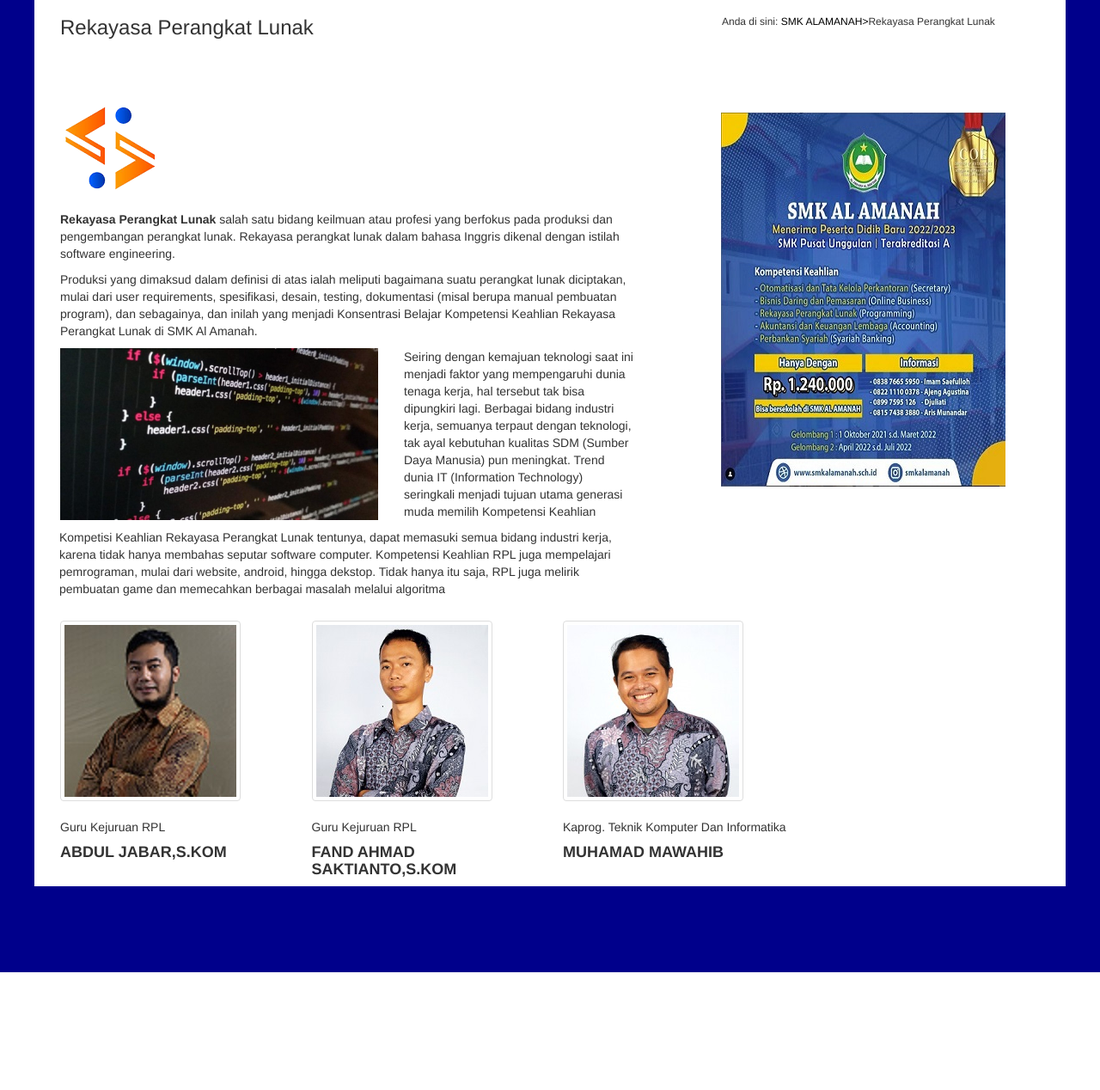
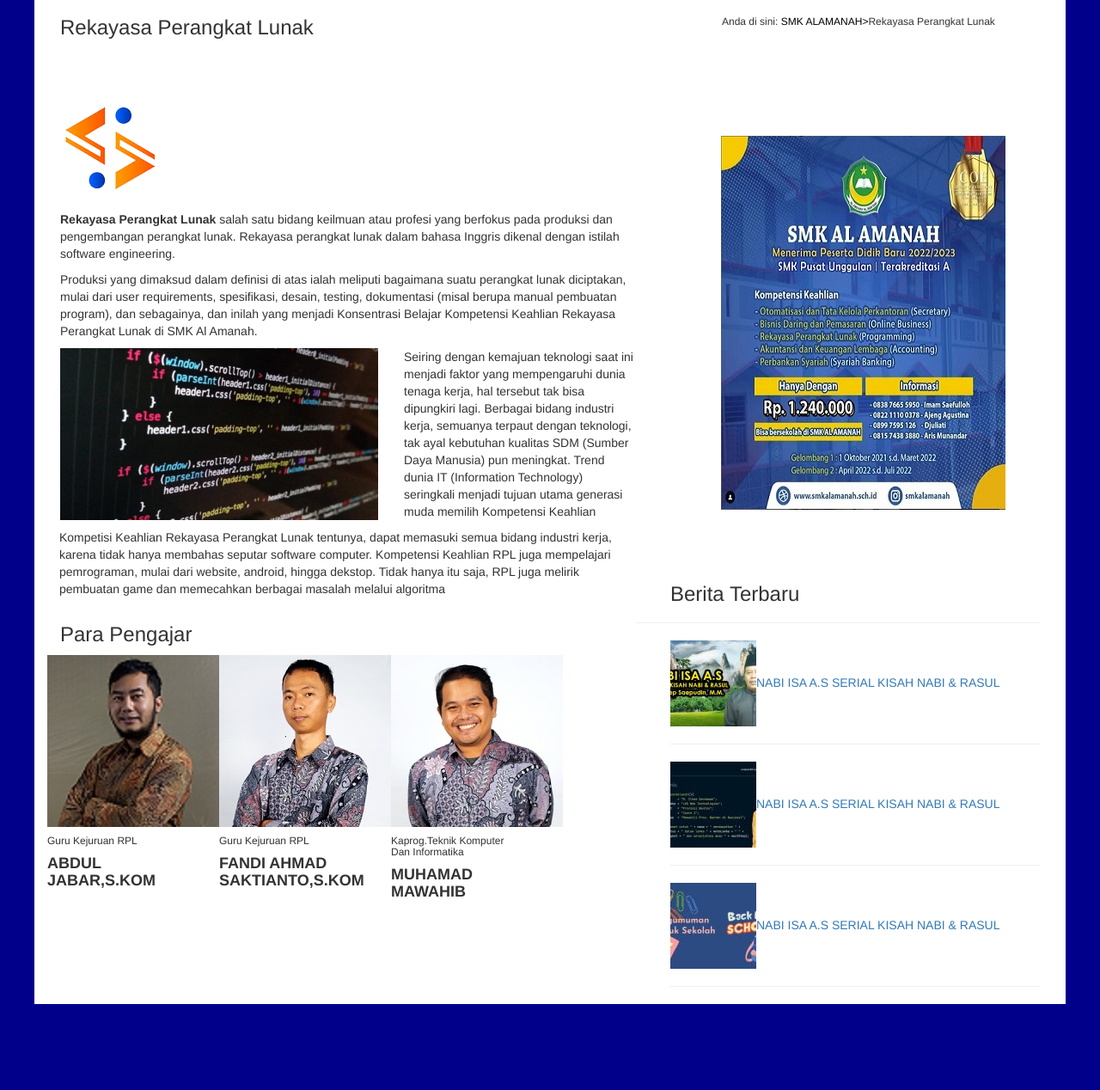
Before and after one commit to NOPAL-GANS/smk-alamanah, a PHP site: page /index2.html in a window 1280 px wide. Shown: the part 51-1319 px from the top of the page at 86% size. Before the commit the page ends 1182 px from the top, so only its background shows below. Run offline with PHP 8.4, Linux system fonts and the light colour scheme.

Commit message:
menambahkan berita pada index2.html

```diff
--- a/index2.html
+++ b/index2.html
@@ -100,30 +100,39 @@
                 </div>
             </div>
         </div>
+</section>
+    <div class="container">
+        <div class="row row-cols-1 row-cols-md-3 g-4">
+            <div class="col-lg-2">
+              <div class="card">
+                <img src="img/jurusan/abdul_jabbar.jpg" class="card-img-top" alt="...">
+                <div class="card-body">
+                  <h6 class="card-title">Guru Kejuruan RPL</h6>
+                  <h4 class="card-text"><b>ABDUL JABAR,S.KOM</b></h4>
+                </div>
+              </div>
+            </div>
+            <div class="col-lg-2">
+              <div class="card">
+                <img src="img/jurusan/fandi_ahmad.jpg" class="card-img-top" alt="...">
+                <div class="card-body">
+                  <h6 class="card-title">Guru Kejuruan RPL</h6>
+                  <h4 class="card-text"><b>FANDI AHMAD SAKTIANTO,S.KOM</b></h4>
+                </div>
+              </div>
+            </div>
+            <div class="col-lg-2">
+              <div class="card">
+                <img src="img/jurusan/mawahib.jpg" class="card-img-top" alt="...">
+                <div class="card-body">
+                  <h6 class="card-title">Kaprog.Teknik Komputer Dan Informatika</h6>
+                  <h4 class="card-text"><b>MUHAMAD MAWAHIB</b></h4>
+                </div>
+              </div>
+            </div>
+          </div>
+    </div>
 
-        <div class="row">
-        <div class="col-lg-12">
-            <div class="col-lg-3">
-                <img class="thumbnail" src="img/jurusan/abdul_jabbar.jpg" alt="">
-                <p class="guru1">Guru Kejuruan RPL</p>
-                <h4><b>ABDUL JABAR,S.KOM</b></h4>
-            </div>
-            <div class="col-lg-3">
-                <img id="thumbnail1" class="thumbnail" src="img/jurusan/fandi_ahmad.jpg" alt="">
-                <p class="guru2">Guru Kejuruan RPL</p>
-                <h4><b>FAND AHMAD
-                    SAKTIANTO,S.KOM
-                </b></h4>
-            </div>
-            <div class="col-lg-3">
-                <img id="thumbnail2" class="thumbnail" src="img/jurusan/mawahib.jpg" alt="">
-                <P class="guru3">Kaprog. Teknik Komputer Dan Informatika</P>
-                <h4><b>MUHAMAD MAWAHIB</b></h4>
-            </div>
-        </div>
-        </div>
-    </div>
-</section>
     <!-- akhir portfolio -->
 
     <!-- brosur -->
@@ -134,6 +143,26 @@
     </div>
     <!-- akhir brosur -->
 
+    <!-- berita -->
+    <div class="container" id="footer">
+        <div class="row">
+          <div class="col-lg-12">
+             <div class="col-lg-6" id="t1">
+               <h3 id="t2">Berita Terbaru</h3>
+              <hr class="hr">
+             <ul>
+              <li style="list-style:none;"><img src="img/jurusan/nabiisa.jpg" alt=""><a href="">NABI ISA A.S SERIAL KISAH NABI & RASUL</a></li>
+              <hr>
+              <li style="list-style:none;"><img src="img/jurusan/codingan.jpg" alt=""><a href="">NABI ISA A.S SERIAL KISAH NABI & RASUL</a></li>
+              <hr>
+              <li style="list-style: none;"><img src="img/jurusan/masuk.jpg" alt=""><a href="">NABI ISA A.S SERIAL KISAH NABI & RASUL</a></li>
+              <hr>
+             </ul>
+             </div>
+          </div>
+        </div>
+    <!-- akhir berita -->
+
 
 </body>
 </html>
--- a/style2.css
+++ b/style2.css
@@ -51,6 +51,14 @@ body {
     margin-right: 70px;
 }
 
+.card {
+    margin-right: 20px;
+}
+
+.hr {
+    color: blue;
+}
+
 #p1 {
     width: 700px;
 }
@@ -83,3 +91,13 @@ body {
     width: 400px;
     height:200px;
 }
+
+#t1 {
+    float: right;
+    margin-top: -400px;
+    padding-left: 100px;
+}
+
+#t2 {
+    padding-left: 40px;
+}
```
Also changed, not shown: script2.js (deleted, +0 -10 lines).
